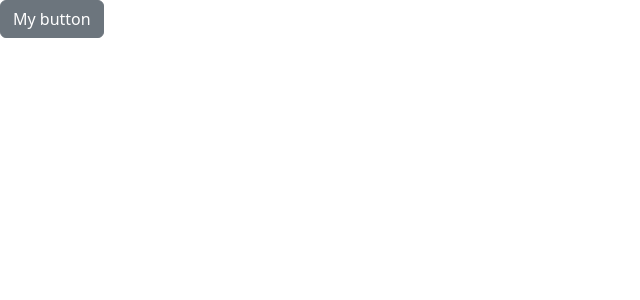
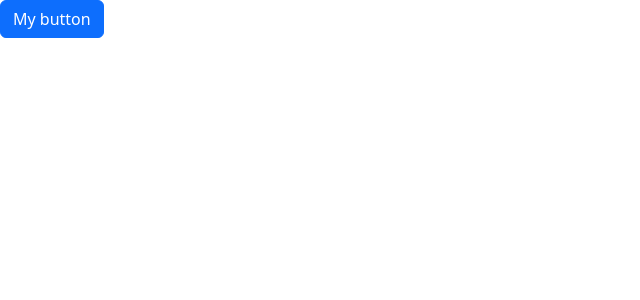
Before and after one commit to Otacon2024/Vite-React, a React (Vite) app: page / in a window 1280 px wide. Shown: the top 300 px of the page, without its empty margins (0-640 px from the left). Built offline with nearby package versions, Linux system fonts and the light colour scheme.

Commit message:
Change the color parameter to "primary" in App.tsx's Button

```diff
--- a/src/App.tsx
+++ b/src/App.tsx
@@ -2,7 +2,7 @@ import Button from "./components/Button";
 
 function App() {
   return (
-    <Button color="secondary" onClick={() => console.log("clicked")}>
+    <Button color="primary" onClick={() => console.log("clicked")}>
       My button
     </Button>
   );
```
